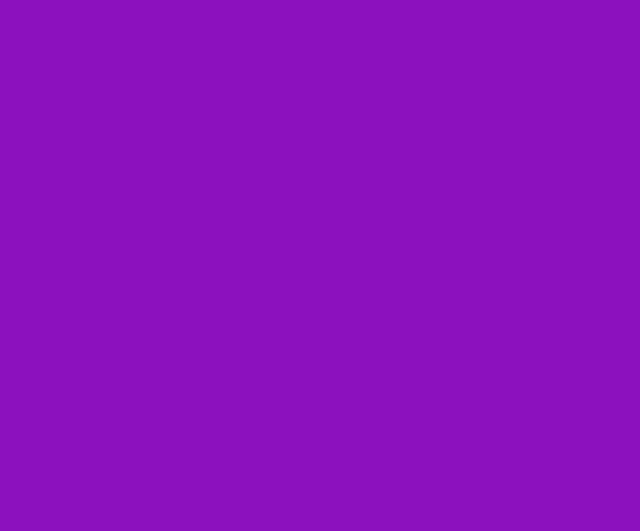
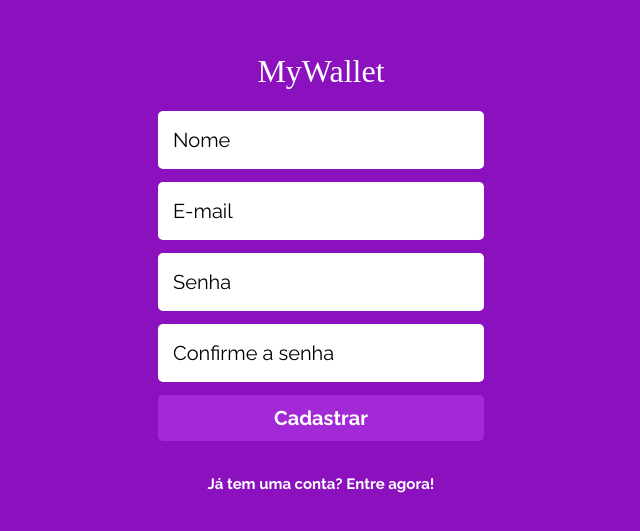
Before and after one commit to mrcs22/my-wallet-frontend, a React (Create React App) app: page /sign-up in a window 1280 px wide. Shown: the part 127-658 px from the top of the page, without its empty margins (319-959 px from the left). Built offline with nearby package versions, Linux system fonts and the light colour scheme; a web font is replaced by a local one.

Commit message:
Integrating sign up page to api

```diff
--- a/package.json
+++ b/package.json
@@ -3,6 +3,7 @@
   "version": "0.1.0",
   "private": true,
   "dependencies": {
+    "axios": "^0.21.1",
     "react": "^17.0.2",
     "react-dom": "^17.0.2",
     "react-router-dom": "^5.2.0",
--- a/src/App.js
+++ b/src/App.js
@@ -2,6 +2,7 @@ import { BrowserRouter, Route, Switch } from "react-router-dom";
 import GlobalStyle from "./styles/GlobalStyles";
 
 import SignIn from "./components/signIn/SignIn";
+import SignUp from "./components/signUp/SignUp";
 
 export default function App() {
   return (
@@ -10,6 +11,7 @@ export default function App() {
 
       <Switch>
         <Route path="/" exact component={SignIn} />
+        <Route path="/sign-up" exact component={SignUp} />
       </Switch>
     </BrowserRouter>
   );
--- /dev/null
+++ b/src/components/signUp/SignUp.js
@@ -0,0 +1,104 @@
+import React, { useState } from "react";
+import Logo from "../Logo";
+import Container from "../Container";
+import TextInput from "../TextInput";
+import InputsHolder from "../InputsHolder";
+import Button from "../Button";
+import { Link, useHistory } from "react-router-dom";
+import styled from "styled-components";
+import axios from "axios";
+
+export default function SignUp() {
+  const history = useHistory();
+
+  const [name, setName] = useState("");
+  const [email, setEmail] = useState("");
+  const [password, setPassword] = useState("");
+  const [passwordVerify, setPasswordVerify] = useState("");
+
+  return (
+    <Container>
+      <Logo />
+      <InputsHolder onSubmit={trySignUp}>
+        <TextInput
+          type="text"
+          placeholder="Nome"
+          required
+          onChange={(e) => setName(e.target.value)}
+          value={name}
+        />
+        <TextInput
+          type="email"
+          placeholder="E-mail"
+          required
+          onChange={(e) => setEmail(e.target.value)}
+          value={email}
+        />
+        <TextInput
+          type="password"
+          placeholder="Senha"
+          required
+          onChange={(e) => setPassword(e.target.value)}
+          value={password}
+        />
+        <TextInput
+          type="password"
+          placeholder="Confirme a senha"
+          required
+          onChange={(e) => setPasswordVerify(e.target.value)}
+          value={passwordVerify}
+        />
+        <Button type="submit" value="Cadastrar" />
+      </InputsHolder>
+      <LinkToSignIn />
+    </Container>
+  );
+
+  function trySignUp(e) {
+    e.preventDefault();
+
+    if (password !== passwordVerify) {
+      alert("Senha e confirmação de senha devem ser idênticas");
+      return;
+    }
+
+    const promise = axios.post("http://localhost:4000/sign-up", {
+      name,
+      email,
+      password,
+    });
+
+    promise.then(() => {
+      history.push("/");
+    });
+
+    promise.catch((err) => {
+      if (err.response.status === 409) {
+        alert("email já cadastrado");
+        clearInputs();
+      } else if (err.response.status === 400) {
+        alert("Preencha os dados corretamente");
+      } else {
+        alert("Erro inesperado. Tente novamente");
+        clearInputs();
+      }
+    });
+  }
+
+  function clearInputs() {
+    setName("");
+    setPassword("");
+    setPasswordVerify("");
+    setEmail("");
+  }
+}
+
+const LinkToSignIn = () => {
+  return <StyledLink to="/">Já tem uma conta? Entre agora!</StyledLink>;
+};
+
+const StyledLink = styled(Link)`
+  font-weight: 700;
+  font-size: 15px;
+  color: #fff;
+`;
```
Also changed, not shown: 1 other file (tests, documents, lock files or other folders).
